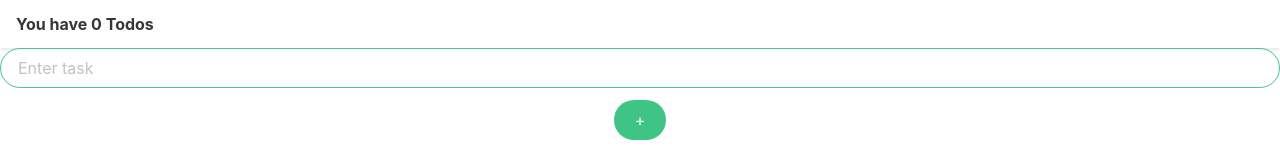
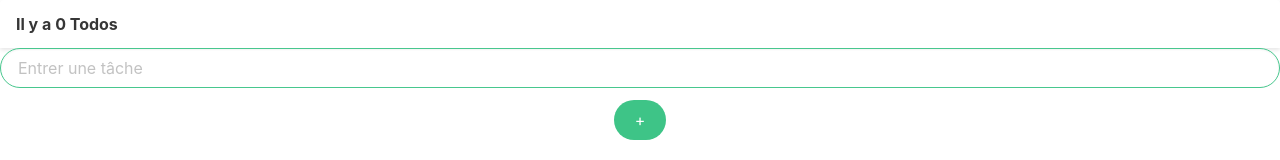
Before and after one commit to siwa1208/todoApp, a React (Create React App) app: page / in a window 1280 px wide. Shown: the top 160 px of the page. Built offline with nearby package versions, Linux system fonts and the light colour scheme.

Commit message:
review setUpdate function because it's update all items instead of one item

```diff
--- a/src/App.js
+++ b/src/App.js
@@ -16,7 +16,7 @@ class App extends React.Component {
       items:[],
       currentItem:{
         text:'',
-        key:''
+        id:''
       }
     }
     this.addItem = this.addItem.bind(this);
@@ -39,7 +39,7 @@ class App extends React.Component {
       items: items,
       currentItem:{
         text:'',
-        key:''
+        id:''
       }
     })
     }
@@ -53,7 +53,7 @@ class App extends React.Component {
     this.setState({
       currentItem:{
         text: e.target.value,
-        key: Date.now()
+        id: ''
       }
     })
   }
@@ -62,32 +62,33 @@ class App extends React.Component {
  * Delete items et màj du state au click du bouton
  *
  */
-  deleteItem = (key) => {
-    const filteredItems = this.state.items.filter(item =>
-      item.key!==key);
-    this.setState({
-      items: filteredItems
-    })
+  deleteItem = (index) => {
+    const newArr = [...this.state.items];
+    newArr.splice(index, 1);
+    this.setState({items: newArr});
+
+    //console.log(index, newArr);
+
   }
 
   /**
    *
    * MÀJ d'une item parcours le tableau d'items
-   * Vérifie l'item à update via sa key (index qui est la date)
+   * Vérifie l'item à update via son index
    * MÀJ de l'item + son state via le onChange event
    *
    */
-  setUpdate = (text,key) => {
+  setUpdate = (text,index) => {
     const items = this.state.items;
-    items.map(item=>{
-      if(item.key===key){
-        item.text= text;
-        console.log(item.text + "    "+item.key +"    "+key)
+    //console.log(items);
+
+    items.map(item => {
+      if(item.key === index){
+        item.text = text;
+        console.log(item.key +" "+index+" "+text);
       }
     })
-    this.setState({
-      items: items
-    })
+    this.setState({items: items});
   }
 
  render(){
@@ -98,7 +99,7 @@ class App extends React.Component {
         <form onSubmit={this.addItem}>
           <div className="field">
             <div className="control">
-            <input className="input is-success is-hovered is-rounded" type="text" placeholder="Enter task" value= {this.state.currentItem.text} onChange={this.handleInput}/>
+            <input className="input is-success is-hovered is-rounded" type="text" placeholder="Entrer une tâche" value= {this.state.currentItem.text} onChange={this.handleInput}/>
             </div>
           </div>
           <button type="submit" className='button is-success is-hovered is-rounded'>+</button>
@@ -112,5 +113,4 @@ class App extends React.Component {
  }
 }
 
-
 export default App;
--- a/src/Header.js
+++ b/src/Header.js
@@ -10,7 +10,7 @@ const Header = (props) => {
     return(
       <div className='card-header'>
         <h1 className='card-header-title header'>
-          You have {props.numTodos} Todos
+          Il y a {props.numTodos} Todos
         </h1>
       </div>
     )
--- a/src/TodoListItems.js
+++ b/src/TodoListItems.js
@@ -3,25 +3,24 @@ import { FontAwesomeIcon } from '@fortawesome/react-fontawesome';
 
 function TodoListItems(props){
     const items = props.items;
-    const listItems = items.map(item =>
+    //const index = props.items.id;
+    const listItems = items.map((item, index) =>
    {
-       return <div className="list" key={item.key}>
+       return <div className="list" key={index}>
      <p>
          <input className="input is-success is-rounded tile" type="text" id={item.key} value={item.text} onChange={(e)=>{
-             props.setUpdate(e.target.value,item.key)}}/>
+             props.setUpdate(e.target.value, console.log(index))}}/>
         <span>
 
         <FontAwesomeIcon className="faicons" onClick={() => {
-            props.deleteItem(item.key)
+            props.deleteItem(console.log(index))
         }} icon="trash"/>
         </span>
      </p>
+    </div>})
 
-    </div>})
     return <div className="content">
-
         {listItems}
-
         </div>;
   }
 
```
